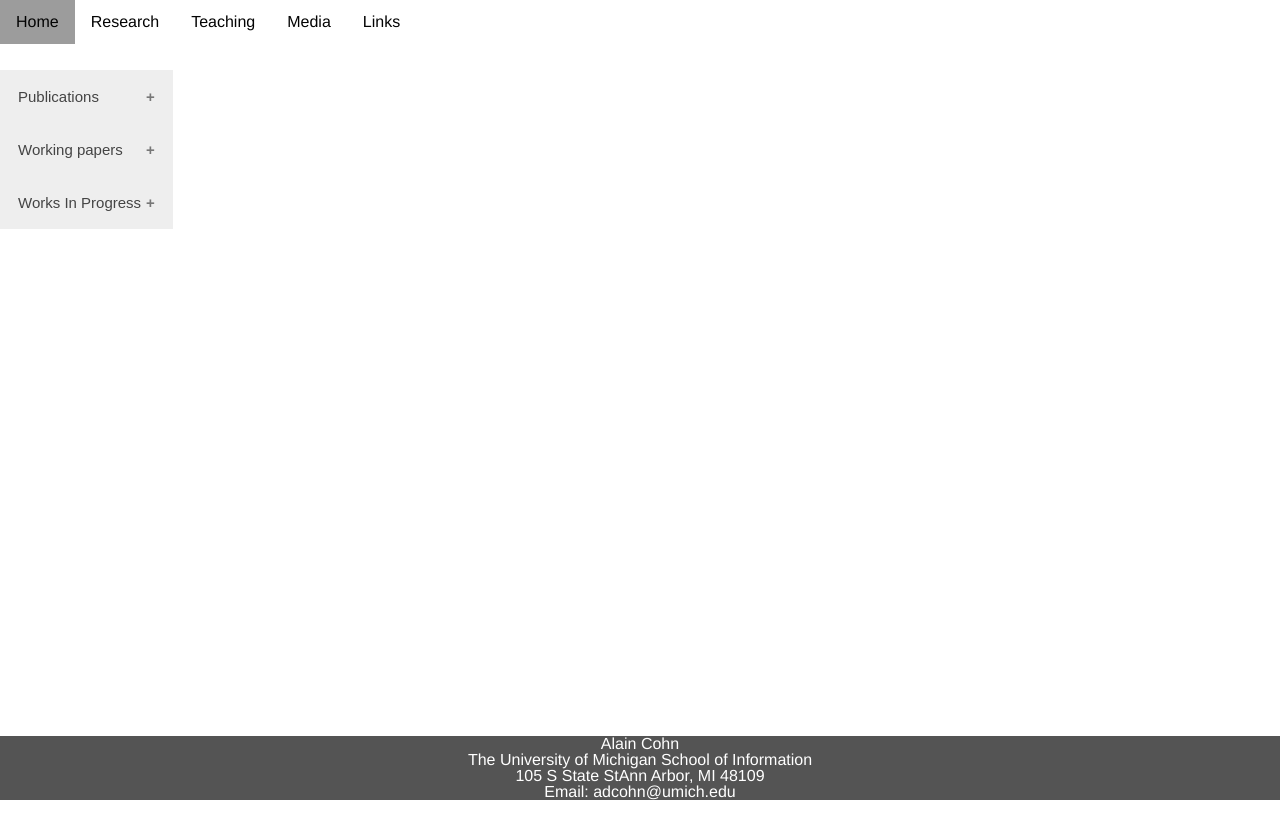
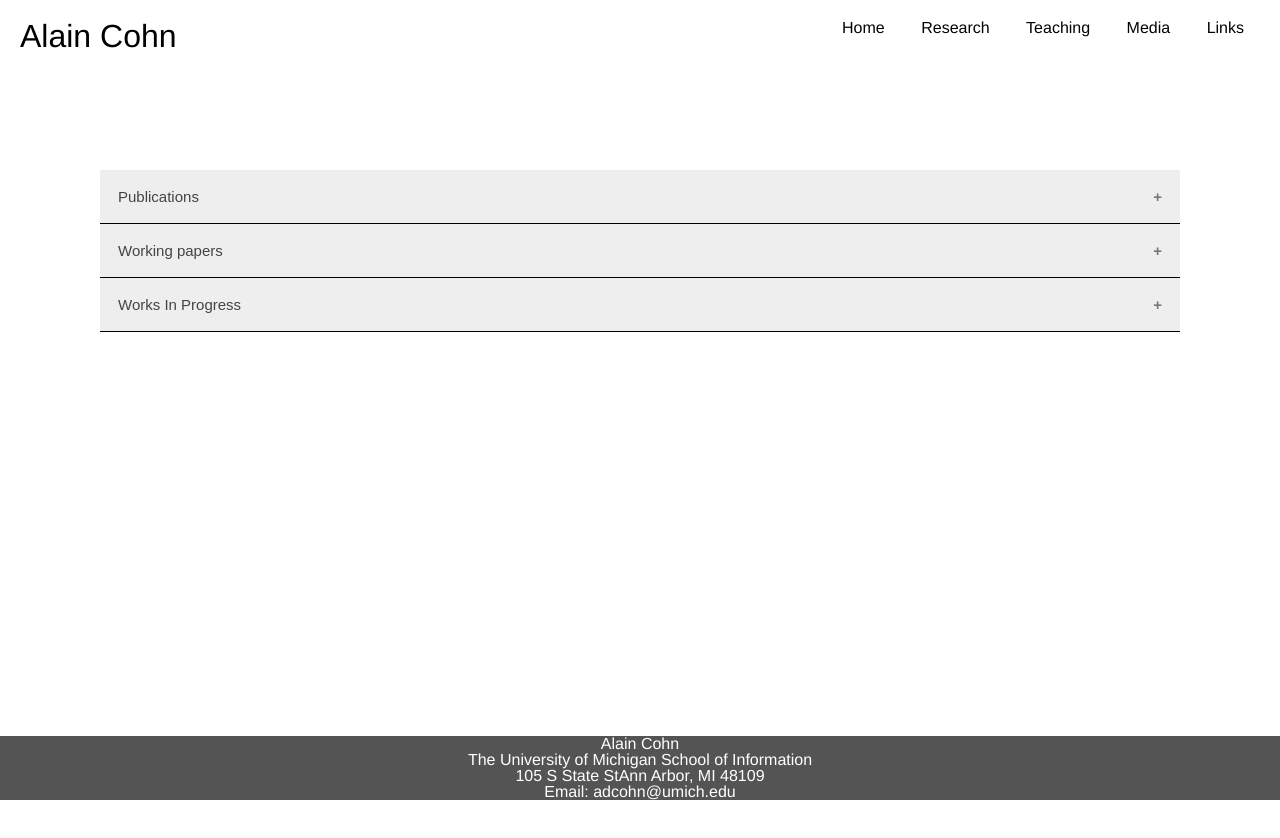
Before and after one commit to ojjegede/si339outsideportfolio, a plain HTML site: page research.html in a window 1280 px wide. Shown: the top 838 px of the page. Before the commit the page ends 800 px from the top, so only its background shows below. Drawn offline with nearby package versions, Linux system fonts and the light colour scheme.

Commit message:
updated css

```diff
--- a/css/style.css
+++ b/css/style.css
@@ -10,20 +10,35 @@ h1{
 font-size:60px;
 }
 
+.logo{
+  font-size: 32px;
+  grid-column:1 / -1;
+  justify-self:left;
+  grid-row:1;
+  padding:20px;
+}
+
 .nav{
 grid-column:1 / -1;
+justify-self:right;
+  grid-row:1;
 }
 
 .nav li{
-float: left;
+display: inline;
 list-style-type:none;
 }
+
+.nav ul{
+padding: 20px;
+}
+
 .nav li a {
-  display: block;
   color: #030303;
   text-align: center;
   padding: 14px 16px;
   text-decoration: none;
+  padding-top:20px;
 }
 .nav li a:hover:not(.active) {
   background-color: #9C9C9C;
@@ -49,6 +64,8 @@ grid-template-rows: 70px 1fr 1fr 1fr 100px;
   outline: none;
   font-size: 15px;
   transition: 0.4s;
+  grid-column: 1 / -1;
+  border-bottom: 1px solid black;
 }
 
 .active, .accordion:hover {
@@ -72,7 +89,14 @@ grid-template-rows: 70px 1fr 1fr 1fr 100px;
   background-color: white;
   max-height: 0;
   overflow: hidden;
+  width: 100%;
   transition: max-height 0.2s ease-out;
+  grid-column: 1 / -1;
+
+}
+
+.content{
+  padding: 100px;
 }
 
 /*#accordion h3:before{
--- a/research.html
+++ b/research.html
@@ -11,6 +11,7 @@
   </head>
 <body>
 <div class= "container">
+<div class="logo">Alain Cohn</div>
 <div class="nav">
   <ul>
     <li><a href="index.html">Home</a></li>
@@ -20,6 +21,7 @@
     <li><a href="links.html">Links</a></li>
   </ul>
 </div>
+<div class="content">
 <button class="accordion">Publications</button>
 <div class="panel">
 
@@ -115,7 +117,7 @@
       <li>Why Do The Rich Oppose Redistribution? An Experiment With America’s Top 5%
           (with Lasse Jessen, Marko Klasnja and Paul Smeets)</li>
     </ul>
-  </div>
+  </div></div>
 </div>
 <script>
     var acc = document.getElementsByClassName("accordion");
```
Also changed, not shown: index.html (+1 -0 lines), 1 other file.
